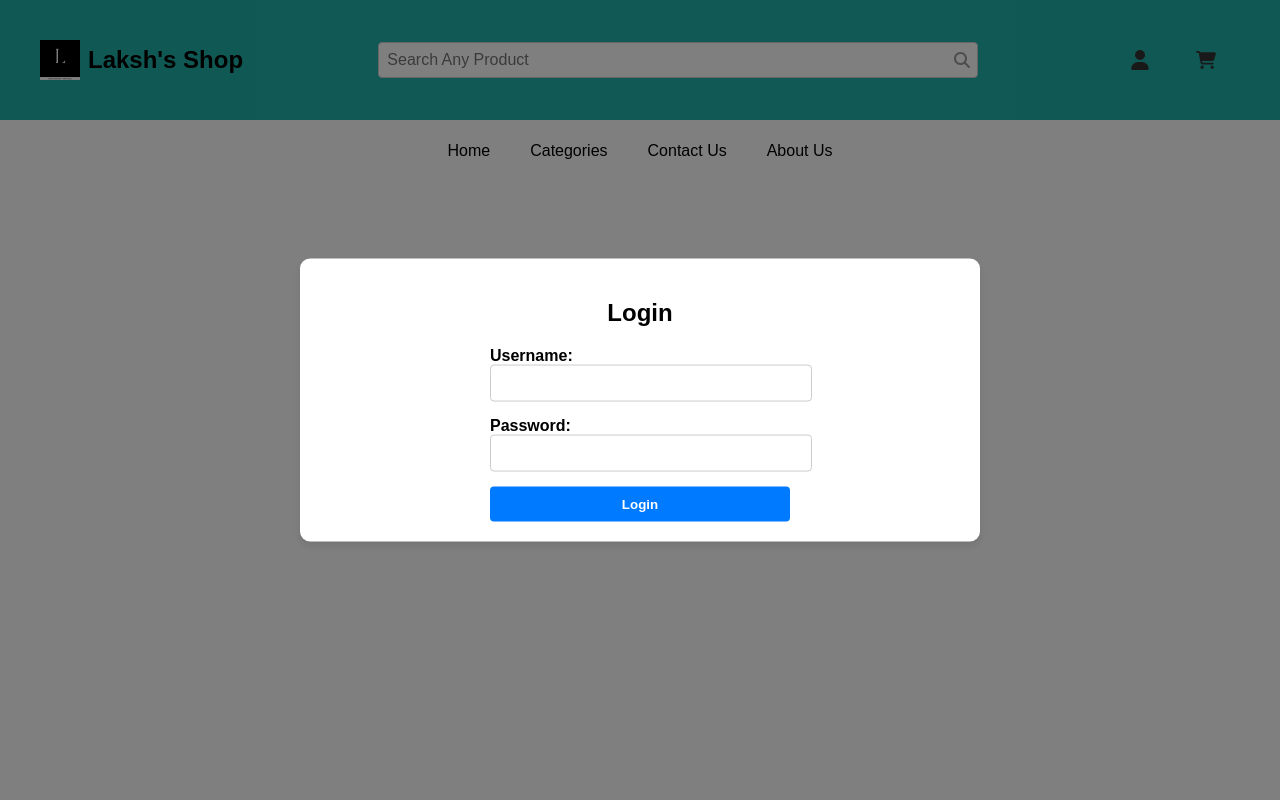
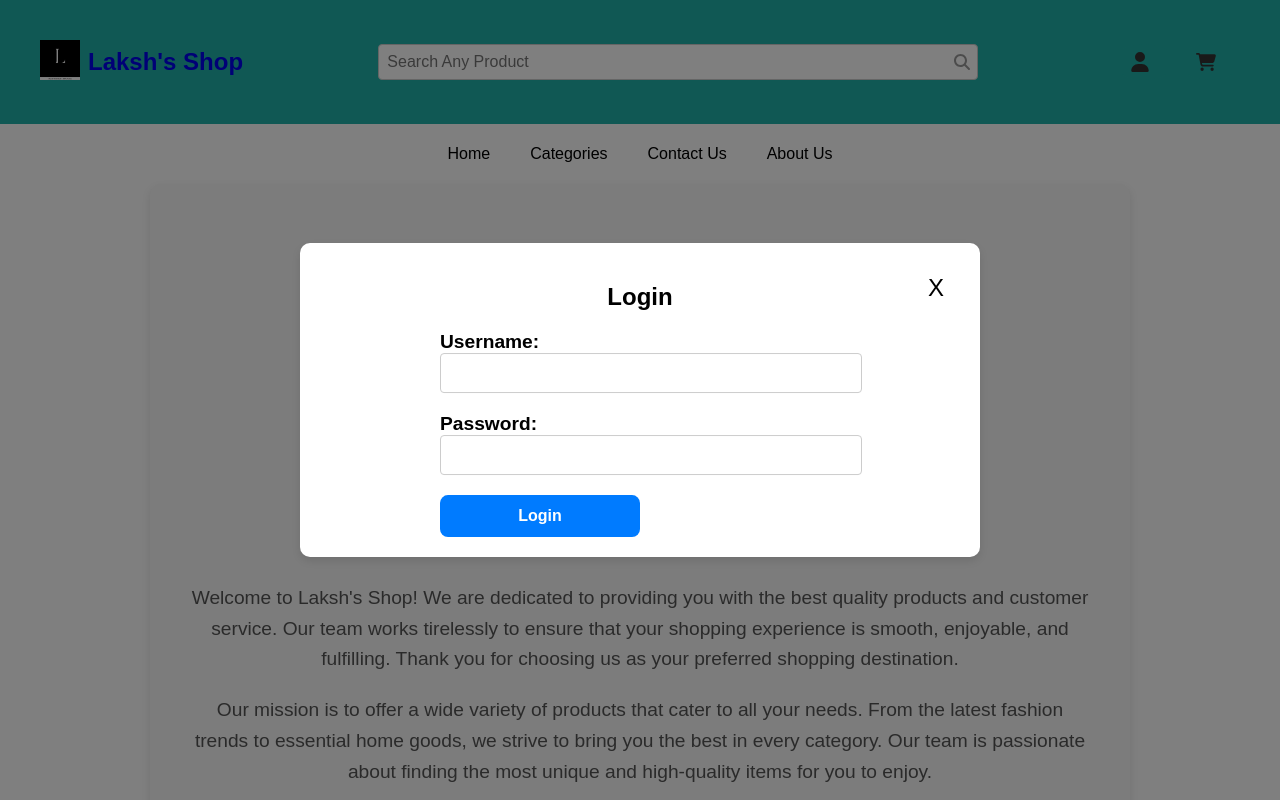
Before and after one commit to Lakshmathur123/E-com-website, a React (Vite) app: page /about in a window 1280 px wide. Both pictures are taken after a click on the button 1143 px from the left and 60 px from the top of the page. Shown: the top 800 px of the page. Built offline with nearby package versions, Linux system fonts and the light colour scheme.

Commit message:
added files

```diff
--- a/src/App.jsx
+++ b/src/App.jsx
@@ -7,6 +7,8 @@ import ContactUs from './components/ContactUs/ContactUs';
 import ProductDetails from './components/Productdetails/Productdetails';
 import Categories from './components/Category/Categories';
 import CategoryItems from './components/Category/CategoryItems';
+import AboutUs from './components/AboutUs/AboutUs';
+
 
 export default function App() {
   return (
@@ -19,6 +21,7 @@ export default function App() {
         <Route path="/product/:productId" element={<ProductDetails />} />
         <Route path="/categories" element={<Categories />} />
         <Route path="/category/:categoryName" element={<CategoryItems />} />
+        <Route path='/about' element={<AboutUs />} />
       </Routes>
     </Router>
   );
--- /dev/null
+++ b/src/components/AboutUs/AboutUs.jsx
@@ -0,0 +1,27 @@
+import React from 'react';
+
+const AboutUs = () => {
+  return (
+    <div className="about-us-container">
+      <h1>About Us</h1>
+      <div className="about-us-content">
+        <div className="about-us-image">
+          <img src="/src/components/images/team..png" alt="Our Team" />
+        </div>
+        <div className="about-us-text">
+          <p>
+            Welcome to Laksh's Shop! We are dedicated to providing you with the best quality products and customer service. Our team works tirelessly to ensure that your shopping experience is smooth, enjoyable, and fulfilling. Thank you for choosing us as your preferred shopping destination.
+          </p>
+          <p>
+            Our mission is to offer a wide variety of products that cater to all your needs. From the latest fashion trends to essential home goods, we strive to bring you the best in every category. Our team is passionate about finding the most unique and high-quality items for you to enjoy.
+          </p>
+          <p>
+            At Laksh's Shop, we value your feedback and are always looking for ways to improve. Feel free to contact us with any questions or suggestions. We are here to help and ensure that you have a wonderful experience with us.
+          </p>
+        </div>
+      </div>
+    </div>
+  );
+};
+
+export default AboutUs;
--- a/src/components/ContactUs/ContactUs.jsx
+++ b/src/components/ContactUs/ContactUs.jsx
@@ -6,7 +6,7 @@ const ContactUs = () => {
       <div className="contact-us">
         <h1 className="title">Contact Us</h1>
         <form className="contact-us-form">
-          <div className="form-group">
+          <div className="contact-form-group">
             <label htmlFor="firstName">First Name*</label>
             <input type="text" id="firstName" name="firstName" required />
           </div>
--- a/src/components/Navbar.jsx
+++ b/src/components/Navbar.jsx
@@ -1,3 +1,4 @@
+// components/Navbar.jsx
 import React, { useState } from 'react';
 import { Link } from 'react-router-dom';
 import { FontAwesomeIcon } from '@fortawesome/react-fontawesome';
@@ -19,8 +20,12 @@ const Navbar = () => {
     <div>
       <nav className="navbar">
         <div className="logo-container">
-          <img src="./logo-laksh.png" alt="logo" className="logo-image" />
-          <span className="logo-text">Laksh's Shop</span>
+          <Link to="/">
+            <img src="./logo-laksh.png" alt="logo" className="logo-image" />
+          </Link>
+          <Link to="/" className="logo-text">
+            Laksh's Shop
+          </Link>
         </div>
         <div className="search-bar-container">
           <input type="text" placeholder="Search Any Product" className="search-bar" />
@@ -46,6 +51,4 @@ const Navbar = () => {
   );
 };
 
-
-
 export default Navbar;
--- a/src/components/Products.jsx
+++ b/src/components/Products.jsx
@@ -1,9 +1,10 @@
 import React, { useEffect, useState } from 'react';
-import { Link } from 'react-router-dom';
+import { Link, useNavigate } from 'react-router-dom';
 
 const Products = () => {
   const [products, setProducts] = useState([]);
   const [loading, setLoading] = useState(true);
+  const navigate = useNavigate();
 
   useEffect(() => {
     const fetchProducts = async () => {
@@ -19,29 +20,43 @@ const Products = () => {
     };
 
     fetchProducts();
-  }, []); // Ensure dependencies array is correct to avoid re-fetching on every render
+  }, []);
 
   if (loading) {
     return <p>Loading products...</p>;
   }
 
+  const handleCardClick = (productId) => {
+    navigate(`/product/${productId}`);
+  };
+
+  const handleAddToCartClick = (event, product) => {
+    event.stopPropagation();
+    // Add your add to cart logic here
+    console.log(`Added product ${product.title} to cart.`);
+  };
+
   return (
     <section className="products">
       {products.map((product) => (
-        <Link to={`/product/${product.id}`} key={product.id} className="product-link">
-          <div className="product-card">
-            <img src={product.image} alt={product.title} className="product-image" />
-            <h2>{product.title}</h2>
-            <p>${product.price.toFixed(2)}</p> {/* Format price to 2 decimal places */}
-            <button className="add-to-cart">Add to Cart</button>
-          </div>
-        </Link>
+        <div
+          key={product.id}
+          className="product-card"
+          onClick={() => handleCardClick(product.id)}
+        >
+          <img src={product.image} alt={product.title} className="product-image" />
+          <h2>{product.title}</h2>
+          <p>${product.price.toFixed(2)}</p>
+          <button
+            className="add-to-cart"
+            onClick={(event) => handleAddToCartClick(event, product)}
+          >
+            Add to Cart
+          </button>
+        </div>
       ))}
     </section>
   );
 };
 
-
-
-
 export default Products;
--- a/src/components/ProfileModal.jsx
+++ b/src/components/ProfileModal.jsx
@@ -14,15 +14,14 @@ const ProfileModal = ({ isOpen, onRequestClose }) => {
     setError(null);
 
     try {
-      // Authenticate user
       const loginResponse = await fetch('https://fakestoreapi.com/auth/login', {
         method: 'POST',
         headers: {
           'Content-Type': 'application/json',
         },
         body: JSON.stringify({
-          username: username,
-          password: password,
+          username,
+          password,
         }),
       });
 
@@ -31,7 +30,6 @@ const ProfileModal = ({ isOpen, onRequestClose }) => {
         throw new Error(loginData.message || 'Authentication failed');
       }
 
-      // Fetch profile data using the token received
       const profileResponse = await fetch('https://fakestoreapi.com/users/1', {
         method: 'GET',
         headers: {
@@ -53,32 +51,41 @@ const ProfileModal = ({ isOpen, onRequestClose }) => {
   };
 
   return (
-    <Modal isOpen={isOpen} onRequestClose={onRequestClose} contentLabel="Profile Modal" className="modal" overlayClassName="overlay">
-      <div className="modal-content">
+    <Modal
+      isOpen={isOpen}
+      onRequestClose={onRequestClose}
+      contentLabel="Profile Modal"
+      className="profile-modal"
+      overlayClassName="profile-overlay"
+    >
+      <div className="profile-modal-content">
+        <button className="profile-close-button" onClick={onRequestClose}>X</button>
         {loading && <p>Loading...</p>}
         {error && <p>Error: {error}</p>}
         {!loading && !profileData && (
-          <form onSubmit={handleLogin}>
+          <form onSubmit={handleLogin} className="profile-form">
             <h2>Login</h2>
-            <div>
-              <label>Username:</label>
+            <div className="profile-form-group">
+              <label className="profile-form-label">Username:</label>
               <input
                 type="text"
                 value={username}
                 onChange={(e) => setUsername(e.target.value)}
                 required
+                className="profile-form-input"
               />
             </div>
-            <div>
-              <label>Password:</label>
+            <div className="profile-form-group">
+              <label className="profile-form-label">Password:</label>
               <input
                 type="password"
                 value={password}
                 onChange={(e) => setPassword(e.target.value)}
                 required
+                className="profile-form-input"
               />
             </div>
-            <button type="submit">Login</button>
+            <button type="submit" className="profile-form-button">Login</button>
           </form>
         )}
         {profileData && (
--- a/src/index.css
+++ b/src/index.css
@@ -38,7 +38,7 @@ body {
   justify-content: center;
   gap: 2.5rem;
   background-color: white;
-  padding: 0.4rem;
+  padding: 0.3rem;
 }
 
 .nav-links li a {
@@ -118,10 +118,6 @@ body {
   margin-right: 0.5rem;
 }
 
-.profile-button:hover,
-.cart-button:hover {
-  background-color: darkseagreen;
-}
 
 
 .header {
@@ -192,8 +188,8 @@ body {
 .products {
   display: grid;
   grid-template-columns: repeat(auto-fill, minmax(200px, 1fr));
-  gap: 1.5rem;
-  padding: 0.8rem;
+  gap: 2rem;
+  padding: 1rem;
   flex-wrap: wrap;
   max-height: 100%;
 }
@@ -207,6 +203,8 @@ body {
   box-shadow: 0 0 10px rgba(0, 0, 0, 0.1);
   padding: 1rem;
   height: 95%;
+  cursor: pointer;
+  width: 200px;
 
 }
 
@@ -683,8 +681,7 @@ body {
 }
 
 
-
-.modal {
+.profile-modal {
   position: fixed;
   top: 50%;
   left: 50%;
@@ -701,7 +698,7 @@ body {
   z-index: 1000;
 }
 
-.overlay {
+.profile-overlay {
   position: fixed;
   top: 0;
   left: 0;
@@ -711,60 +708,80 @@ body {
   z-index: 999;
 }
 
-
-.modal-content {
+.profile-modal-content {
   display: flex;
   flex-direction: column;
   align-items: center;
+  position: relative;
 }
 
-form {
+.profile-close-button {
+  position: absolute;
+  top: 10px;
+  right: 10px;
+  background: transparent;
+  border: none;
+  font-size: 1.5rem;
+  cursor: pointer;
+}
+
+.profile-form {
   display: flex;
   flex-direction: column;
   width: 100%;
-  max-width: 300px;
+  max-width: 400px;
 }
 
-form h2 {
+.profile-form h2 {
   text-align: center;
   margin-bottom: 20px;
 }
 
-form div {
-  margin-bottom: 15px;
+.profile-form-group {
+  margin-bottom: 20px;
 }
 
-form label {
+.profile-form-label {
   margin-bottom: 5px;
   font-weight: bold;
+  font-size: 1.2rem;
 }
 
-form input {
+.profile-form-input {
   width: 100%;
   padding: 10px;
   border: 1px solid #ccc;
   border-radius: 4px;
+  font-size: 1rem;
 }
 
-form button {
-  padding: 10px;
+.profile-form-button {
+  width: auto;
+  max-width: 200px;
+  padding: 12px 20px;
+  border: none;
+  border-radius: 8px;
+  font-size: 1rem;
   background-color: #007bff;
   color: white;
-  border: none;
-  border-radius: 4px;
   cursor: pointer;
   font-weight: bold;
+  text-align: center;
 }
 
-form button:hover {
+.profile-form-button:hover {
   background-color: #0056b3;
 }
 
-.modal-content p {
-  text-align: center;
+.profile-modal-content p {
   color: red;
-  margin-top: 10px;
+  font-weight: bold;
+  margin: 10px 0;
 }
+
+
+
+
 
 a {
   text-decoration: none;
@@ -812,3 +829,48 @@ a {
 .category-link:hover {
   background-color: blue;
 }
+
+.about-us-container {
+  padding: 40px;
+  background-color: #f9f9f9;
+  border-radius: 10px;
+  max-width: 900px;
+  margin: 0 auto;
+  box-shadow: 0 4px 8px rgba(0, 0, 0, 0.1);
+}
+
+.about-us-container h1 {
+  text-align: center;
+  font-size: 2.5rem;
+  margin-bottom: 20px;
+  color: #333;
+}
+
+.about-us-content {
+  display: flex;
+  flex-direction: column;
+  align-items: center;
+}
+
+.about-us-image {
+  width: 100%;
+  max-width: 400px;
+  margin-bottom: 20px;
+}
+
+.about-us-image img {
+  width: 100%;
+  border-radius: 10px;
+  box-shadow: 0 4px 8px rgba(0, 0, 0, 0.1);
+}
+
+.about-us-text {
+  font-size: 1.2rem;
+  line-height: 1.6;
+  color: #555;
+  text-align: center;
+}
+
+.about-us-text p {
+  margin-bottom: 20px;
+}
```
Also changed, not shown: src/components/images/team..png (added).
